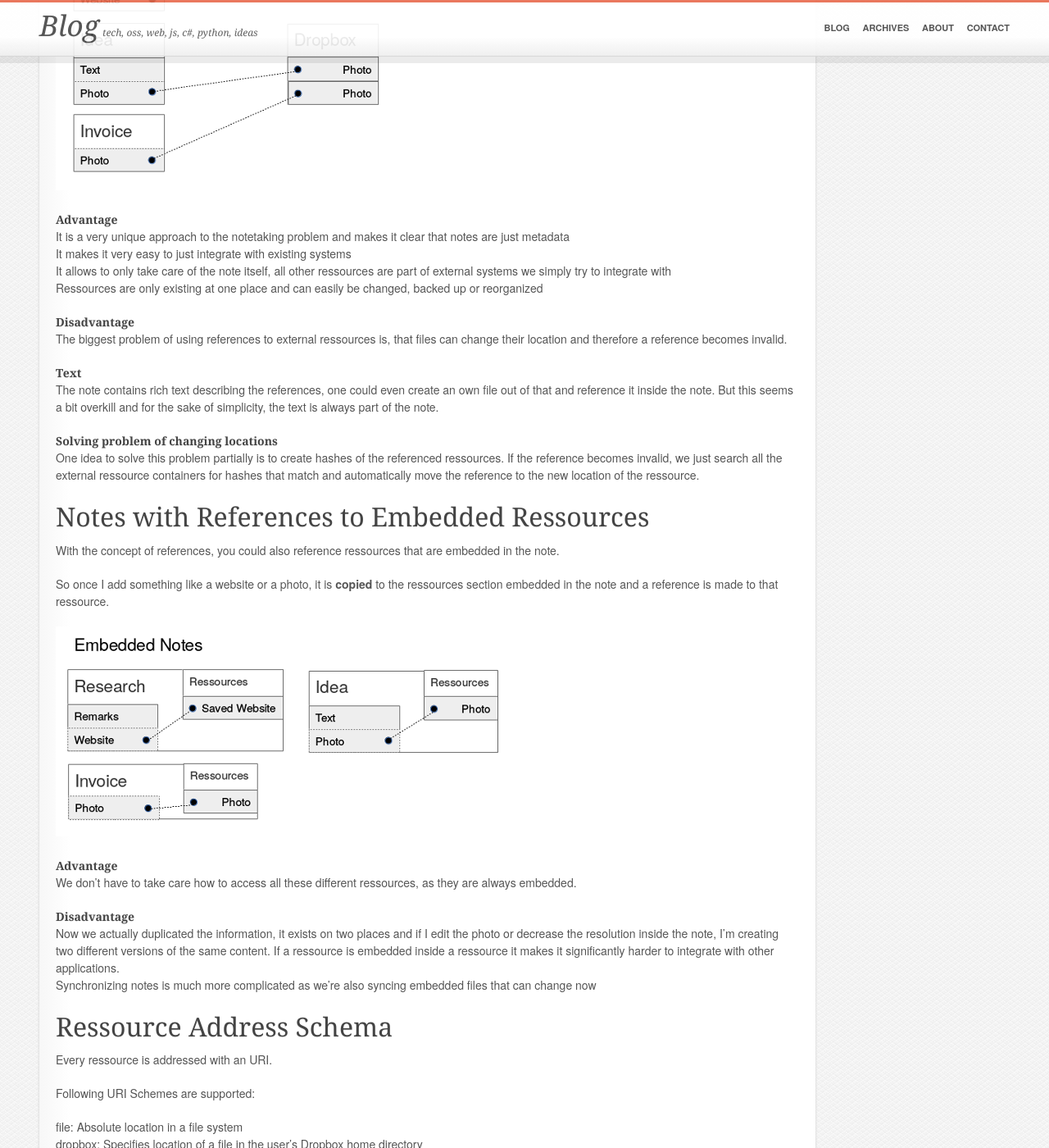
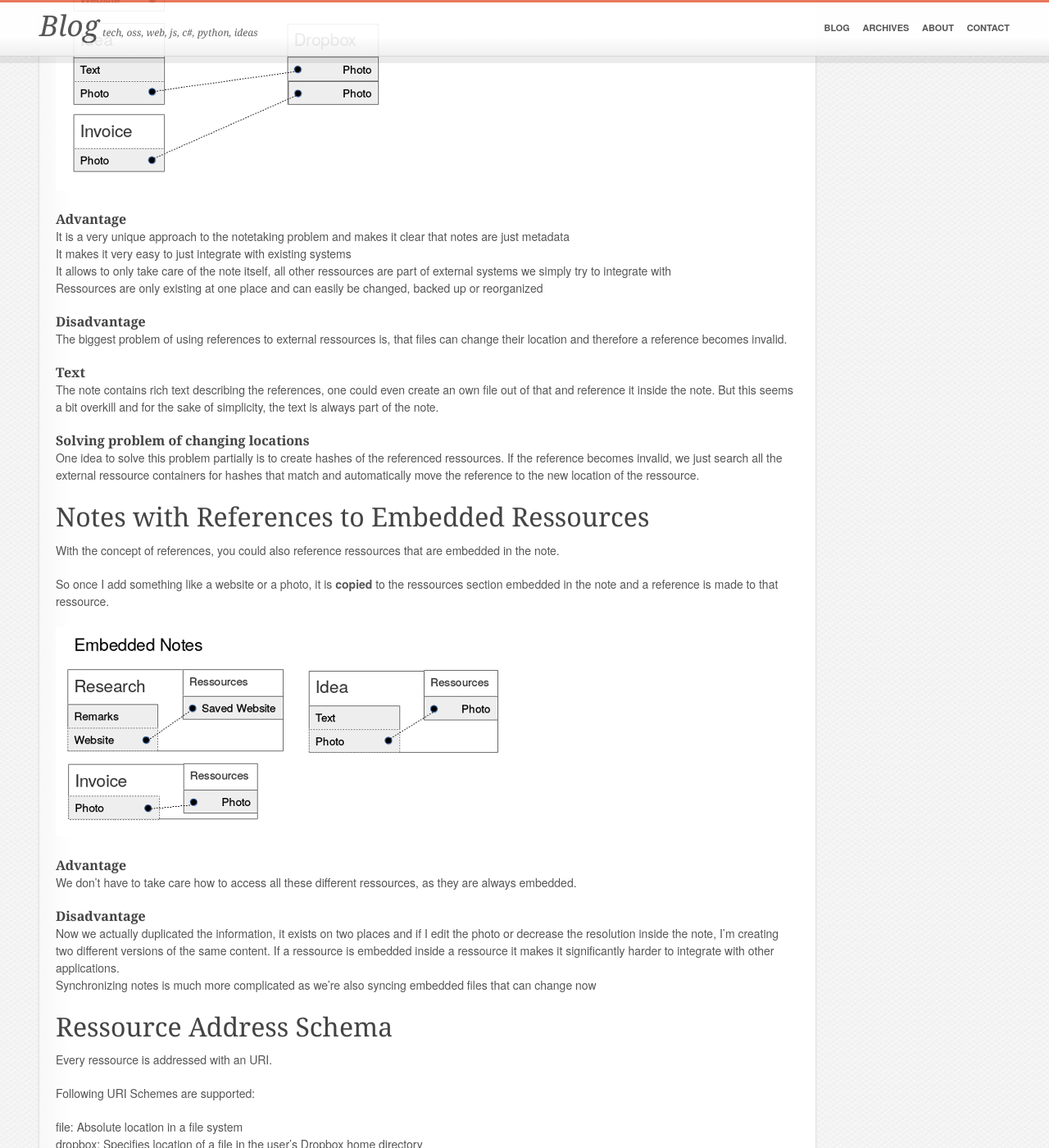
Before and after one commit to lukasmartinelli/lukasmartinelli.github.io, a Jekyll site: the page built from _posts/2014-02-07-opensource-notetaking-concept.md, in a window 1280 px wide and 1400 px high, scrolled down 1333 px. Shown: the whole window at 82% size. Built offline with Jekyll 4.4.1, drawn with Linux system fonts in a browser that asks for light colours; Markdown is read by kramdown in place of the engine named in the settings.

Commit message:
Made h4 bigger

```diff
--- a/css/main.css
+++ b/css/main.css
@@ -77,7 +77,7 @@ h3 {
 
 /* line 64, ../sass/_base.scss */
 h4 {
-  font-size: 1em;
+  font-size: 1.14286em;
   line-height: 20, 14;
   font-weight: bold;
 }
--- a/sass/_base.scss
+++ b/sass/_base.scss
@@ -62,7 +62,7 @@ h3 {
 }
 
 h4 {
-    font-size: em(14);
+    font-size: em(16);
     line-height: (20, 14);
     font-weight: bold;
 }
```
